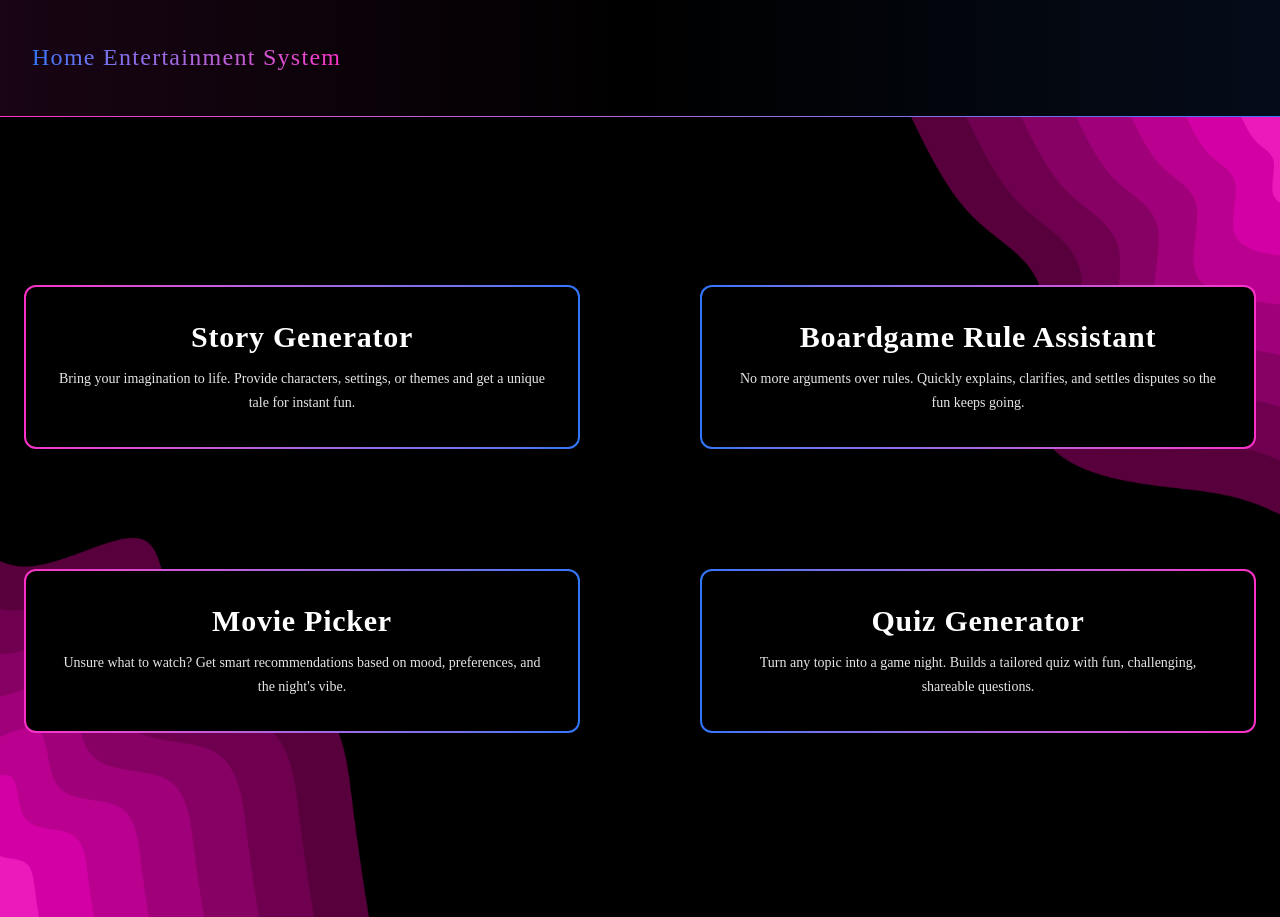
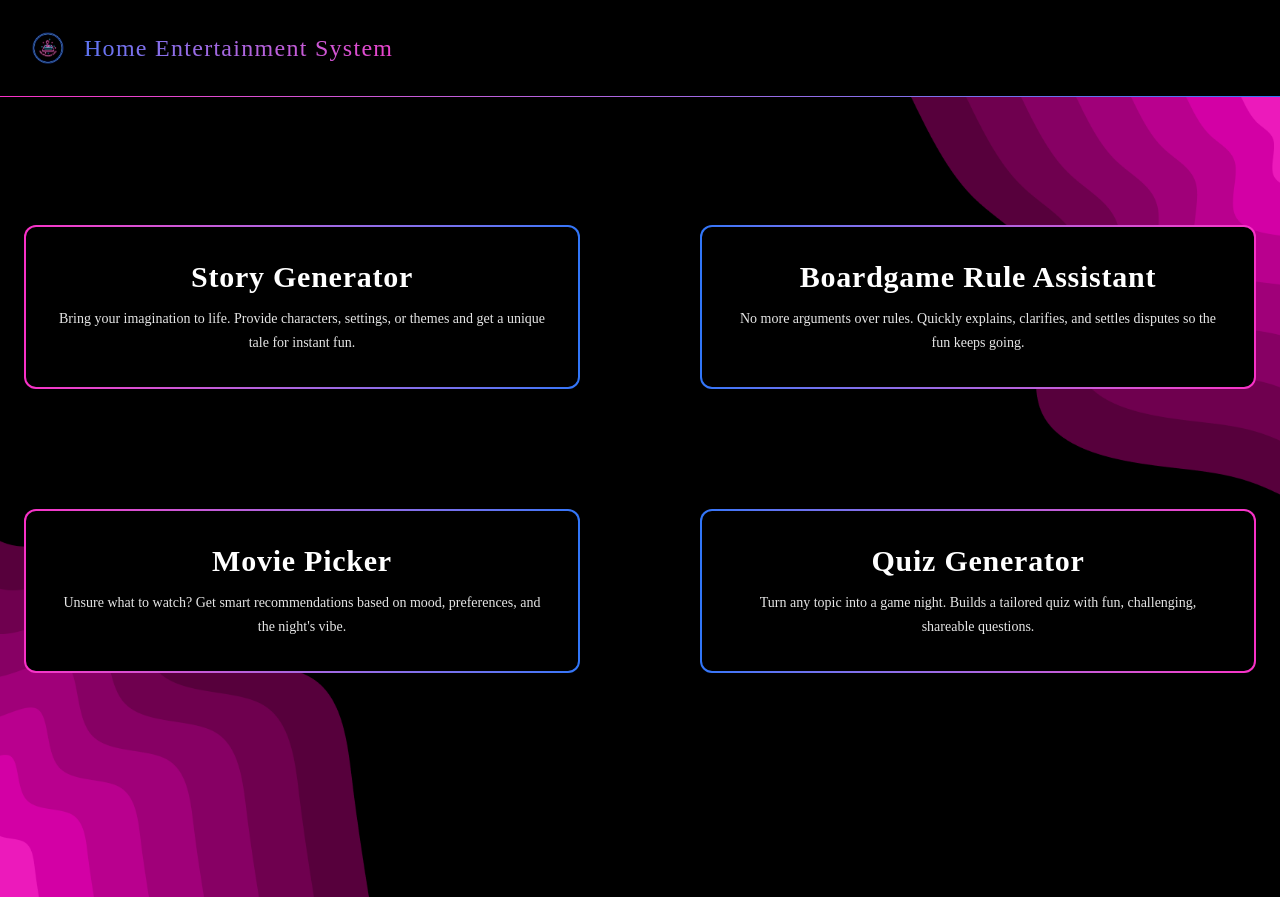
Before and after one commit to salt-community/homeEntertAInment, a React (Vite) app in the folder frontend/: page / in a window 1280 px wide. Built offline with nearby package versions, Linux system fonts and the light colour scheme; no server answers; a web font is replaced by a local one.

Commit message:
Implemented logo into website

```diff
--- a/frontend/index.html
+++ b/frontend/index.html
@@ -2,7 +2,7 @@
 <html lang="en">
   <head>
     <meta charset="UTF-8" />
-    <link rel="icon" type="image/svg+xml" href="/vite.svg" />
+    <link rel="icon" type="image" href="/logo-rounded.png" />
     <meta name="viewport" content="width=device-width, initial-scale=1.0" />
     <link rel="preconnect" href="https://fonts.googleapis.com" />
     <link rel="preconnect" href="https://fonts.gstatic.com" crossorigin />
--- a/frontend/src/components/AppHeader.tsx
+++ b/frontend/src/components/AppHeader.tsx
@@ -2,17 +2,22 @@ import { Link } from "@tanstack/react-router";
 
 export function AppHeader() {
   return (
-    <header className="w-full bg-gradient-to-r from-[#F930C7]/10 via-transparent to-[#3076F9]/10">
-      <div className="mx-auto w-full px-8 py-6">
+    <header className="w-full ">
+      <div className="mx-auto w-full px-8 py-8">
         <h1 className="text-2xl sm:text-3xl font-semibold tracking-wide">
           <Link to="/" className="text-left block">
-            <span className="text-2xl justify-center align-middle bg-gradient-to-r from-[#3076F9] to-[#F930C7] bg-clip-text text-transparent">
+            <span className="text-2xl justify-left gap-5 flex flex-row bg-gradient-to-r from-[#3076F9] to-[#F930C7] w-100 bg-clip-text text-transparent">
+              <img
+                src="/logo.png"
+                alt="Home Entertainment System Logo"
+                className="w-8 h-8"
+              />
               Home Entertainment System
             </span>
           </Link>
         </h1>
       </div>
-      <div className="h-[1px] mt-3 w-full bg-gradient-to-r from-[#F930C7] to-[#3076F9]" />
+      <div className="h-[1px] w-full bg-gradient-to-r from-[#F930C7] to-[#3076F9]" />
     </header>
   );
 }
--- a/frontend/src/pages/Home.tsx
+++ b/frontend/src/pages/Home.tsx
@@ -31,7 +31,7 @@ const Card = ({
 export default function Home() {
   return (
     <div
-      className="w-full text-center relative pt-30 min-h-screen bg-black bg-no-repeat bg-cover bg-center m-0 p-0"
+      className="w-full text-center relative pt-20 min-h-screen bg-black bg-no-repeat bg-cover bg-center m-0 p-0"
       style={{ backgroundImage: "url('/landing-bg.png')" }}
     >
       <section className="mx-auto w-full max-w-7xl px-6 py-12">
```
Also changed, not shown: frontend/public/logo-rounded.png (added), frontend/public/logo.png (added).
